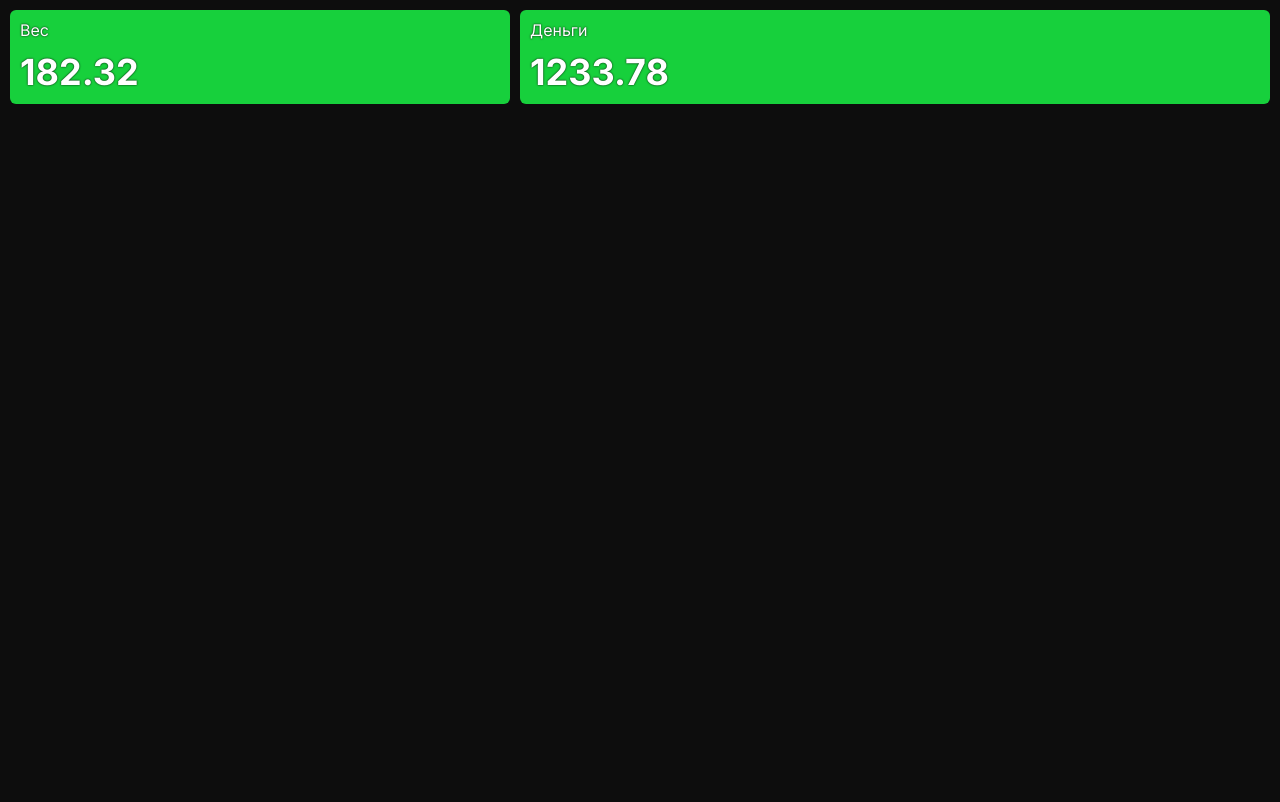
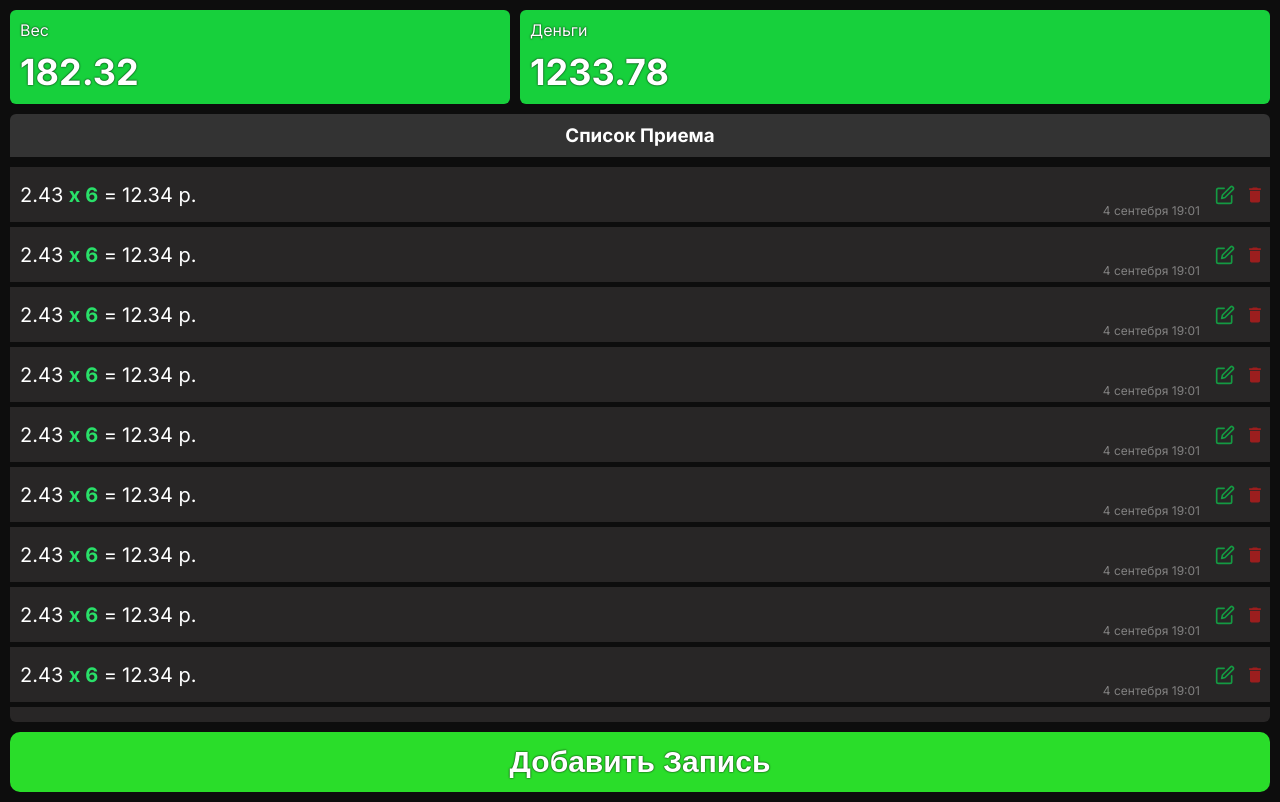
Before and after one commit to Alex99like/kassa, a Next.js app: page / in a window 1280 px wide. Built offline with nearby package versions, Linux system fonts and the light colour scheme.

Commit message:
feat: add wrapper component

```diff
--- a/app/(main)/page.module.scss
+++ b/app/(main)/page.module.scss
@@ -3,6 +3,9 @@
   width: 100%;
   padding: 10px;
   color: #ffffff;
+  display: flex;
+  flex-direction: column;
+  gap: 10px;
 
   .navbar {
     display: flex;
--- a/app/(main)/page.tsx
+++ b/app/(main)/page.tsx
@@ -2,6 +2,8 @@ import Image from 'next/image'
 import styles from './page.module.scss'
 import { Money } from '@/components/money/Money'
 import { Weight } from '@/components/weight/Weight'
+import { List } from '@/components/list/List'
+import { Control } from '@/components/control/Control'
 
 export default function Home() {
   return (
@@ -10,6 +12,8 @@ export default function Home() {
         <Weight />
         <Money />
       </div>
+      <List />
+      <Control />
     </main>
   )
 }
--- /dev/null
+++ b/components/control/Control.module.scss
@@ -0,0 +1,11 @@
+.wrapper {
+  margin-top: auto;
+  background-color: #2add2a;
+  border-radius: 10px;
+  height: 60px;
+  border: none;
+  font-size: 30px;
+  color: #ffffff;
+  font-weight: 700;
+  text-shadow: 0px 0px 2px #010101;
+}
--- /dev/null
+++ b/components/control/Control.tsx
@@ -0,0 +1,9 @@
+import styles from './Control.module.scss'
+
+export const Control = () => {
+  return (
+    <button className={styles.wrapper}>
+      Добавить Запись
+    </button>
+  )
+}
--- /dev/null
+++ b/components/list/List.module.scss
@@ -0,0 +1,77 @@
+.wrapper {
+  width: 100%;
+  display: flex;
+  flex-direction: column;
+  //border: 1px solid gray;
+  border-radius: 6px;
+  max-height: 76vh;
+  overflow: hidden;
+
+  h3 {
+    background-color: #333333;
+    padding: 10px;
+    text-align: center;
+  }
+
+  .list {
+    display: flex;
+    flex-direction: column;
+    gap: 5px;
+    margin-top: 10px;
+    overflow-y: scroll;
+
+    .item {
+      position: relative;
+      overflow: hidden;
+      background-color: #282626;
+      display: flex;
+      width: 100%;
+      min-height: 55px;
+      align-items: center;
+
+      .reception {
+        position: relative;
+        left: 10px;
+        font-size: 20px;
+        display: flex;
+        gap: 5px;
+
+        b {
+          color: #29e069;
+        }
+      }
+
+      .date {
+        position: absolute;
+        right: 70px;
+        bottom: 4px;
+        font-size: 12px;
+        color: #aaaaaab0;
+      }
+
+      .buttons {
+        position: relative;
+        margin-left: auto;
+        display: flex;
+
+        font-size: 16px;
+
+        .delete {
+          display: block;
+          color: #e11a1aa1;
+          height: 50px;
+          padding: 5px;
+          width: 30px;
+        }
+
+        .edit {
+          display: block;
+          color: #0add54a1;
+          height: 50px;
+          padding: 5px;
+          width: 30px;
+        }
+      }
+    }
+  }
+}
--- /dev/null
+++ b/components/list/List.tsx
@@ -0,0 +1,28 @@
+import { fakeData } from '@/data/fake-data'
+import styles from './List.module.scss'
+import { formatDate } from '@/utils/formatDate'
+import { FiEdit } from 'react-icons/fi'
+import { MdDelete } from 'react-icons/md'
+
+export const List = () => {
+  return (
+    <div className={styles.wrapper}>
+      <h3>Список Приема</h3>
+      <div className={styles.list}>
+        {fakeData.map(trans => (
+          <div className={styles.item}>
+            <div className={styles.reception}>
+              <span>{trans.weight} <b>x {trans.reception}</b> = </span>
+              <span>{trans.money} р.</span>
+            </div>
+            <span className={styles.date}>{formatDate(trans.date)}</span>
+            <div className={styles.buttons}>
+              <FiEdit className={styles.edit} />
+              <MdDelete className={styles.delete} />
+            </div>
+          </div>
+        ))}
+      </div>
+    </div>
+  )
+}
--- /dev/null
+++ b/data/fake-data.tsx
@@ -0,0 +1,20 @@
+import { ITransaction } from "@/types/type-transaction";
+
+export const fakeData: Array<ITransaction> = [
+  { weight: 2.43, money: 12.34, reception: 6, date: new Date(Date.now()) },
+  { weight: 2.43, money: 12.34, reception: 6, date: new Date(Date.now()) },
+  { weight: 2.43, money: 12.34, reception: 6, date: new Date(Date.now()) },
+  { weight: 2.43, money: 12.34, reception: 6, date: new Date(Date.now()) },
+  { weight: 2.43, money: 12.34, reception: 6, date: new Date(Date.now()) },
+  { weight: 2.43, money: 12.34, reception: 6, date: new Date(Date.now()) },
+  { weight: 2.43, money: 12.34, reception: 6, date: new Date(Date.now()) },
+  { weight: 2.43, money: 12.34, reception: 6, date: new Date(Date.now()) },
+  { weight: 2.43, money: 12.34, reception: 6, date: new Date(Date.now()) },
+  { weight: 2.43, money: 12.34, reception: 6, date: new Date(Date.now()) },
+  { weight: 2.43, money: 12.34, reception: 6, date: new Date(Date.now()) },
+  { weight: 2.43, money: 12.34, reception: 6, date: new Date(Date.now()) },
+  { weight: 2.43, money: 12.34, reception: 6, date: new Date(Date.now()) },
+  { weight: 2.43, money: 12.34, reception: 6, date: new Date(Date.now()) },
+  { weight: 2.43, money: 12.34, reception: 6, date: new Date(Date.now()) },
+  { weight: 2.43, money: 12.34, reception: 6, date: new Date(Date.now()) }
+]
--- a/package.json
+++ b/package.json
@@ -17,6 +17,7 @@
     "next-pwa": "^5.6.0",
     "react": "18.2.0",
     "react-dom": "18.2.0",
+    "react-icons": "^4.10.1",
     "sass": "^1.66.1",
     "typescript": "5.2.2"
   }
--- /dev/null
+++ b/types/type-transaction.ts
@@ -0,0 +1,6 @@
+export interface ITransaction {
+  weight: number
+  money: number
+  reception: number
+  date: Date
+}
--- /dev/null
+++ b/utils/formatDate.ts
@@ -0,0 +1,21 @@
+export const formatDate = (date: Date): string => {
+  const months = [
+    'января',
+    'февраля',
+    'марта',
+    'апреля',
+    'мая',
+    'июня',
+    'июля',
+    'августа',
+    'сентебря',
+    'октября',
+    'ноября',
+    'декабря'
+  ];
+  const day = date.getDate();
+  const month = months[date.getMonth()];
+  const hours = date.getHours().toString().padStart(2, '0');
+  const minutes = date.getMinutes().toString().padStart(2, '0');
+  return `${day} ${month} ${hours}:${minutes}`;
+}
```
Also changed, not shown: 1 other file (tests, documents, lock files or other folders).
